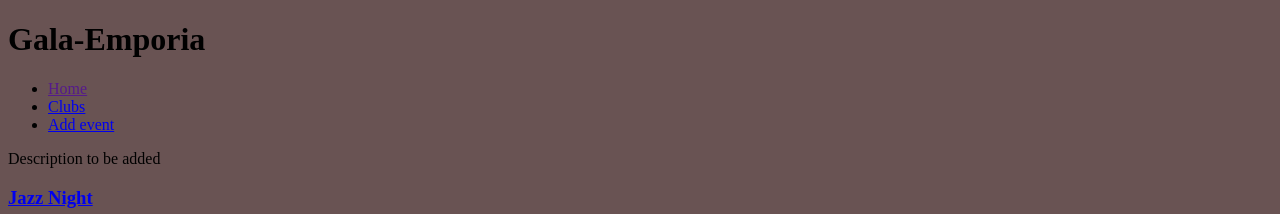
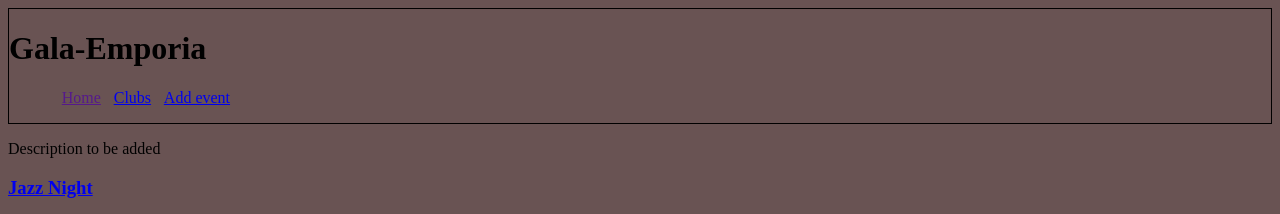
Before and after one commit to ShivaMoradi/Gala-Emporium, a website: page client/index.html in a window 1280 px wide. Shown: the top 214 px of the page. Drawn offline with Linux system fonts and the light colour scheme.

Commit message:
Added some styling. Removed image container Added some styling. Removed image container# Please enter the commit message for your changes. Lines starting

```diff
--- a/client/style.css
+++ b/client/style.css
@@ -1,14 +1,13 @@
+header{
+  border: 1px solid black;
+}
 
-#image-container {
-  padding-right:1px;
+#menu-links-list{
+  display: flex;
+  list-style-type: none;
 }
-#image-container
-  img {
-      position: relative;
-      /* Allows image to fill container */
-      width: 100%;
-      height: 30%;
-      object-fit:cover;
+#menu-links-list > li {
+  margin-left: 1vw;
 }
 
 @media screen and (min-width: 0) {
@@ -28,8 +27,6 @@
     background-color: #f38ba8;
 
   }
-
-
 }
 
 @media screen and (min-width: 992px) {
@@ -37,9 +34,7 @@
     background-color: #5c695c;
 
 
-}
-
-}
+}}
 
 @media screen and (min-width: 1200px) {
   body {
```
